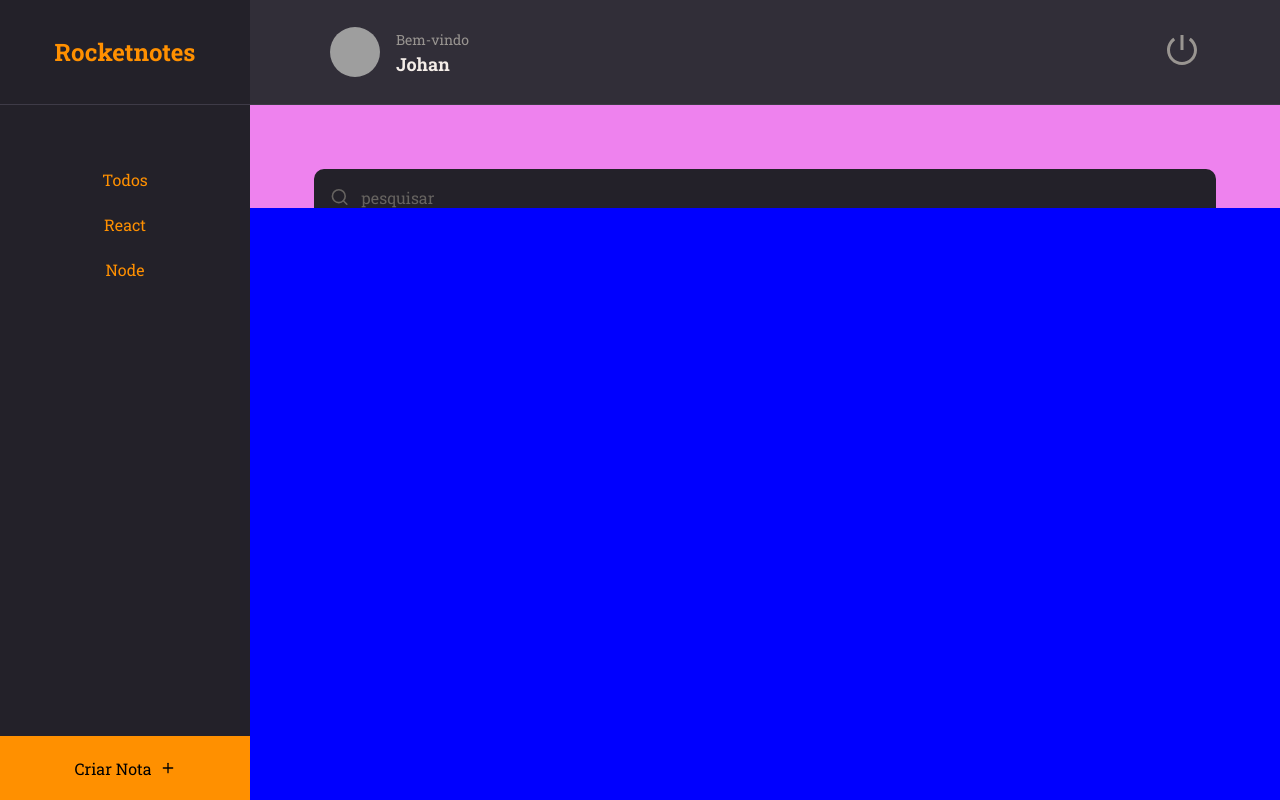
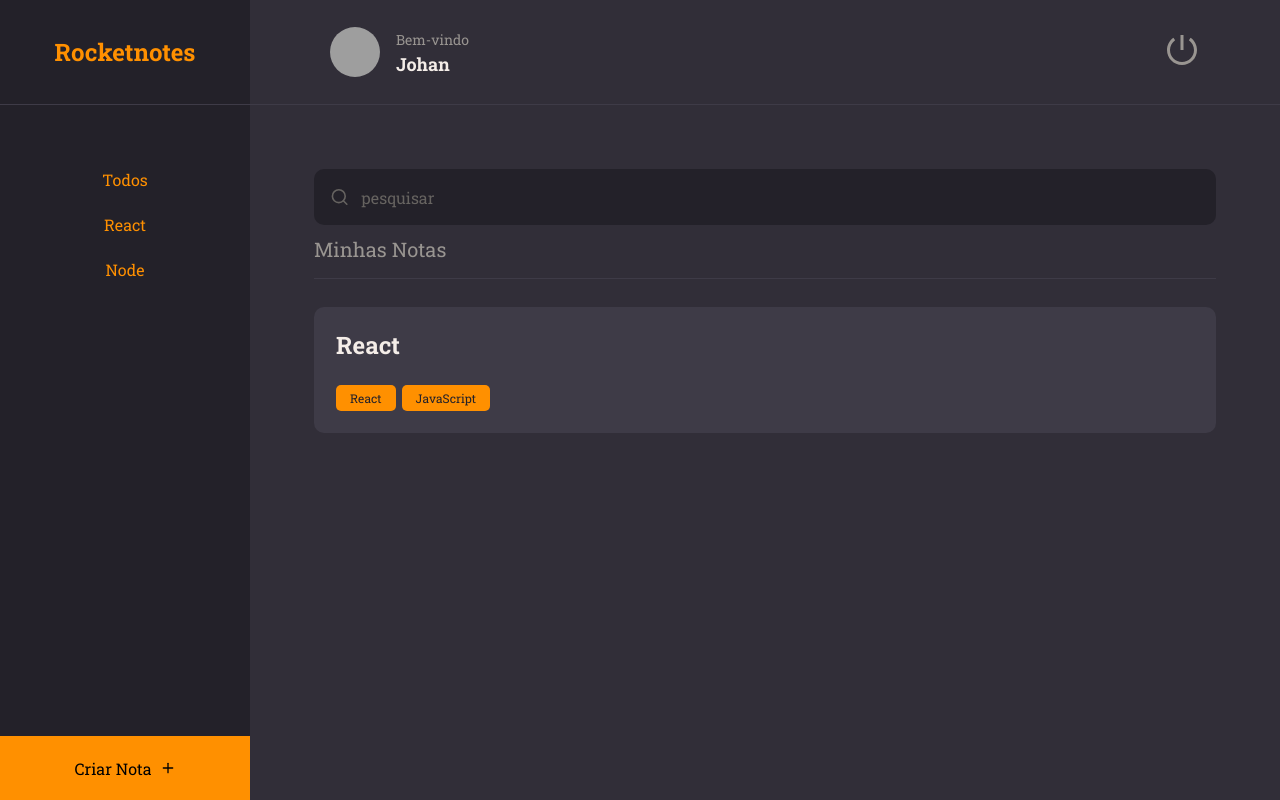
Before and after one commit to FWalterDias/Rocketnotes, a React (Vite) app: page / in a window 1280 px wide. Built offline with nearby package versions, Linux system fonts and the light colour scheme; grey boxes are pictures that could not be loaded.

Commit message:
finalizando pagina Home

```diff
--- /dev/null
+++ b/src/components/Note/index.jsx
@@ -0,0 +1,22 @@
+import { Container } from "./styles";
+import { Tag } from "../Tag";
+
+
+export function Note({ data, ...rest }) {
+    return (
+        <Container {...rest}>
+            <h1>
+                {data.title}
+            </h1>
+
+            {
+                data.tags &&
+                <footer>
+                    {
+                        data.tags.map(tag => <Tag key={tag.id} title={tag.name} /> )
+                    }
+                </footer>
+            }
+        </Container>
+    )
+}
--- /dev/null
+++ b/src/components/Note/styles.js
@@ -0,0 +1,27 @@
+import styled from "styled-components";
+
+export const Container = styled.button`
+    width: 100%;
+    background-color: ${({theme}) => theme.COLORS.BACKGROUND_700};
+
+    border: none;
+    border-radius: 1rem;
+
+    padding: 2.2rem;
+    margin-bottom: 1.6rem;
+
+    h1{
+        flex: 1;
+        text-align: left;
+        font-weight: 700;
+        font-size: 2.4rem;
+        color: ${({theme}) => theme.COLORS.WHITE};
+    }
+
+    footer{
+        width: 100%;
+        display: flex;
+
+        margin-top: 2.4rem;
+    }
+`
--- a/src/components/Tag/index.jsx
+++ b/src/components/Tag/index.jsx
@@ -1,8 +1,8 @@
 import { Container } from "./styles";
 
-export function Tag({ title }) {
+export function Tag({ title, ...rest }) {
     return(
-        <Container>
+        <Container {...rest}>
             {title}
         </Container>
     )
--- a/src/pages/Home/index.jsx
+++ b/src/pages/Home/index.jsx
@@ -3,6 +3,8 @@
 import { ButtonText } from "../../components/ButtonText";
 import { FiPlus, FiSearch } from "react-icons/fi";
 import { Input } from "../../components/Input";
+import { Section } from "../../components/Section";
+import { Note } from "../../components/Note";
 
 export function Home() {
     return (
@@ -30,7 +32,14 @@
             </Search>
 
             <Content>
-
+                <Section title="Minhas Notas">
+                    <Note data={{
+                        title: "React",
+                        tags: [
+                            { id: 1, name: "React" },
+                            { id: 2, name: "JavaScript" }]
+                    }} />
+                </Section>
             </Content>
 
             <NewNote>
--- a/src/pages/Home/styles.js
+++ b/src/pages/Home/styles.js
@@ -39,7 +39,6 @@
 
 export const Menu = styled.ul`
     grid-area: menu;
-    background-color: green;
 
     background-color: ${({ theme }) => theme.COLORS.BACKGROUND_900};
 
@@ -53,14 +52,14 @@
 
 export const Search = styled.div`
     grid-area: search;
-    background-color: violet;
 
     padding: 6.4rem 6.4rem 0;
 `;
 
 export const Content = styled.div`
     grid-area: content;
-    background-color: blue;
+    padding: 0 6.4rem;
+    overflow-y: auto;
 `;
 
 export const NewNote = styled.button`
```
